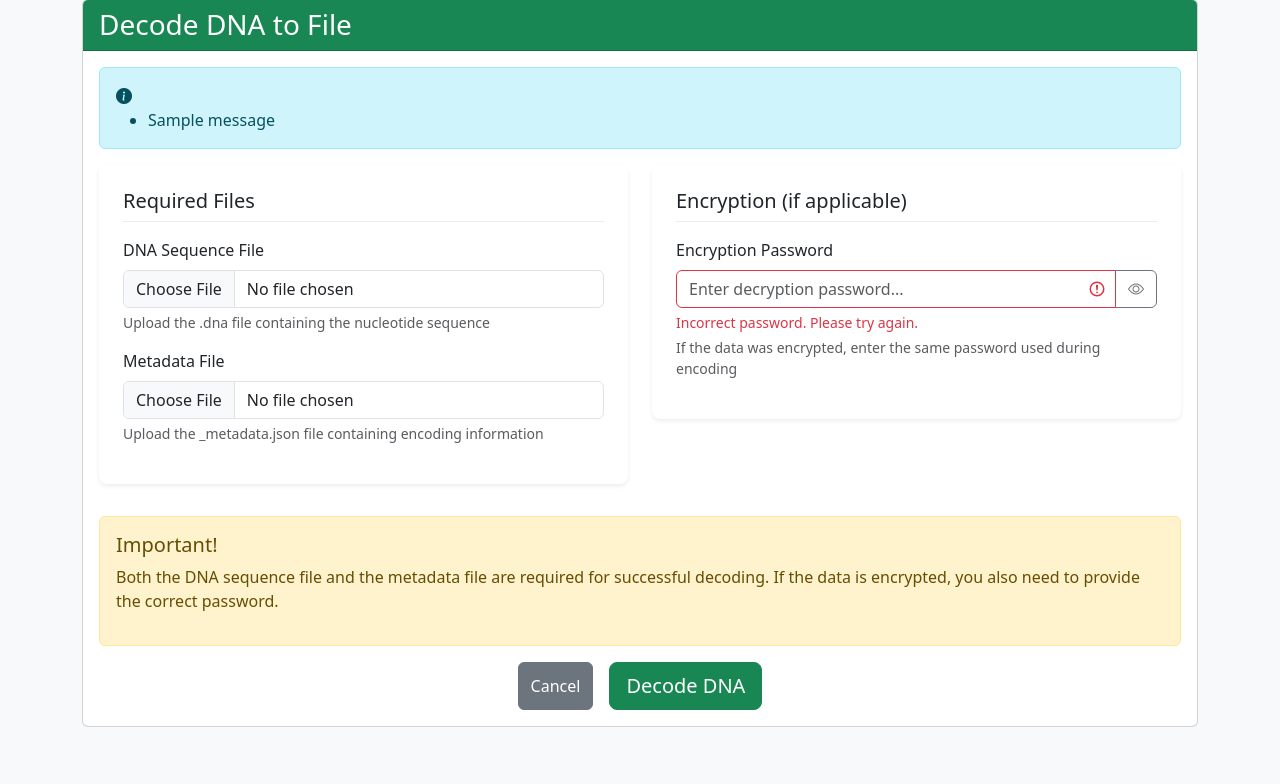
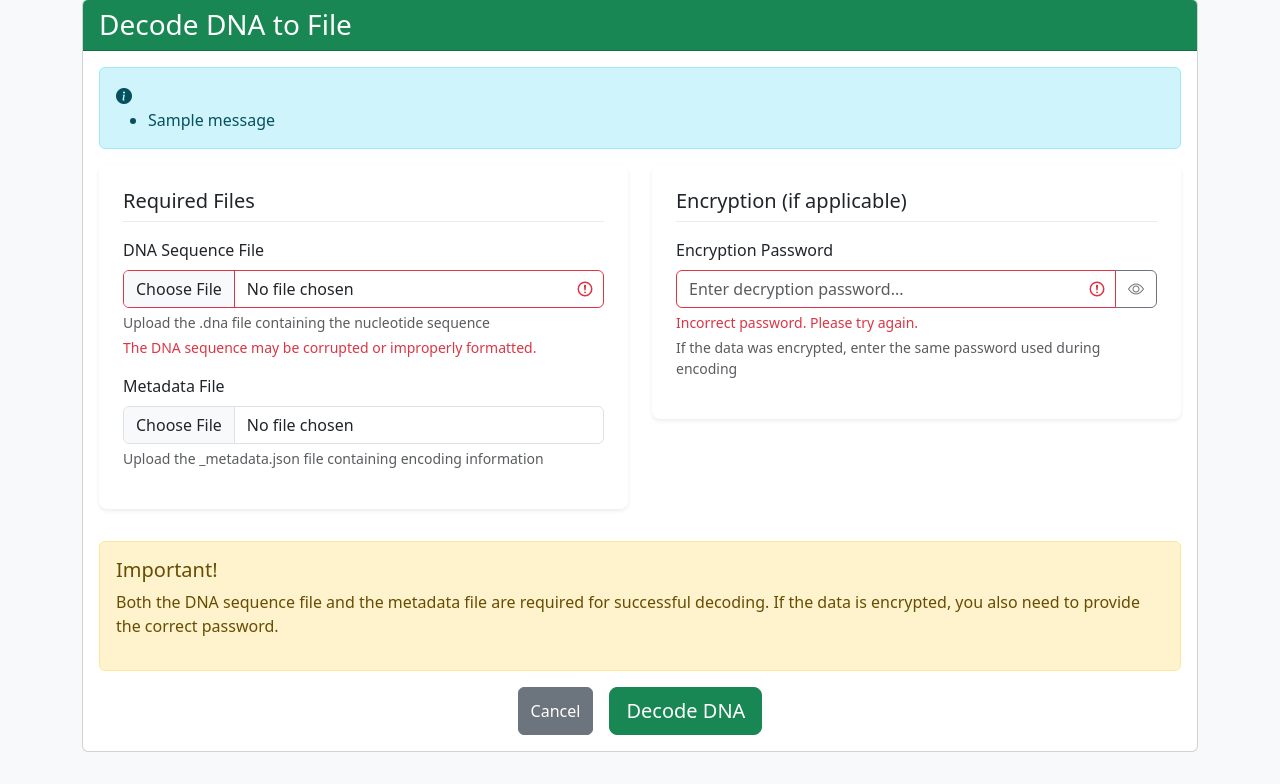
Before and after one commit to Z3R0C1PH3R/xtoDNA, a Flask app: page /decode in a window 1280 px wide. Shown: the part 73-857 px from the top of the page. Before the commit the page ends 800 px from the top, so only its background shows below. Run offline with Flask 3, Linux system fonts and the light colour scheme; one stand-in notice (Sample message) is shown; some libraries are stand-ins or nearby versions.

Commit message:
Add readme and better error

```diff
--- a/app.py
+++ b/app.py
@@ -243,8 +243,14 @@
 
                     # Ensure output is the right length
                     retrieved_data = retrieved_data[:original_encoded_length]
+                except ValueError as e:
+                    if str(e) == "PASSWORD_INCORRECT":
+                        flash('Incorrect password. Please check your password and try again.', 'error')
+                    else:
+                        flash('Decryption failed. The data may be corrupted.', 'data_error')
+                    return redirect(request.url)
                 except Exception as e:
-                    flash('Password is incorrect or the data is corrupted. Please check your password and try again.', 'error')
+                    flash('Decryption failed. The data may be corrupted.', 'data_error')
                     return redirect(request.url)
 
             # Step 3: Decompression (optional) - reverse
@@ -472,13 +478,30 @@
 
                         # Ensure output is the right length
                         retrieved_data = retrieved_data[:original_encoded_length]
+                    except ValueError as e:
+                        if str(e) == "PASSWORD_INCORRECT":
+                            flash('Incorrect password. Please check your password and try again.', 'error')
+                            return render_template('text.html',
+                                          dna_text=dna_sequence,
+                                          metadata_text=metadata_json,
+                                          config=config,
+                                          password_error=True,
+                                          show_password_info=config['use_encryption'])
+                        else:
+                            flash('Decryption failed. The data may be corrupted.', 'data_error')
+                            return render_template('text.html',
+                                          dna_text=dna_sequence,
+                                          metadata_text=metadata_json,
+                                          config=config,
+                                          data_error=True,
+                                          show_password_info=config['use_encryption'])
                     except Exception as e:
-                        flash('Decryption failed. The password appears to be incorrect.', 'error')
+                        flash('An error occurred during decryption. The data may be corrupted.', 'data_error')
                         return render_template('text.html',
                                           dna_text=dna_sequence,
                                           metadata_text=metadata_json,
                                           config=config,
-                                          password_error=True,
+                                          data_error=True,
                                           show_password_info=config['use_encryption'])
 
                 # Step 3: Decompression (optional) - reverse
--- a/templates/decode.html
+++ b/templates/decode.html
@@ -42,8 +42,10 @@
             <div class="card-body">
                 {% with messages = get_flashed_messages(with_categories=true) %}
                 {% if messages %}
-                <div class="alert {% if messages[0][0] == 'error' %}alert-danger{% else %}alert-info{% endif %}" role="alert">
+                <div class="alert {% if messages[0][0] == 'error' %}alert-danger{% elif messages[0][0] == 'data_error' %}alert-warning{% else %}alert-info{% endif %}" role="alert">
                     {% if messages[0][0] == 'error' %}
+                    <i class="bi bi-key-fill me-2"></i>
+                    {% elif messages[0][0] == 'data_error' %}
                     <i class="bi bi-exclamation-triangle-fill me-2"></i>
                     {% else %}
                     <i class="bi bi-info-circle-fill me-2"></i>
@@ -65,8 +67,13 @@
 
                                 <div class="mb-3">
                                     <label for="dna_file" class="form-label">DNA Sequence File</label>
-                                    <input type="file" class="form-control" id="dna_file" name="dna_file" required>
+                                    <input type="file" class="form-control {% if get_flashed_messages(category_filter=['data_error']) %}is-invalid{% endif %}" id="dna_file" name="dna_file" required>
                                     <div class="form-text">Upload the .dna file containing the nucleotide sequence</div>
+                                    {% if get_flashed_messages(category_filter=['data_error']) %}
+                                    <div class="invalid-feedback">
+                                        The DNA sequence may be corrupted or improperly formatted.
+                                    </div>
+                                    {% endif %}
                                 </div>
 
                                 <div class="mb-3">
--- a/test2.py
+++ b/test2.py
@@ -157,7 +157,8 @@
     """Decrypt data using a password and salt."""
     # First verify the password
     if not verify_password(password, password_hash, verification_salt):
-        raise ValueError("Incorrect password. Please check your password and try again.")
+        # Specific error for incorrect password
+        raise ValueError("PASSWORD_INCORRECT")
 
     try:
         # Derive the same key and IV using the password and stored salt
@@ -167,8 +168,8 @@
         key_iv_tuple = (key, iv)
         return decrypt_data(encrypted_data, key_iv_tuple, original_length)
     except Exception as e:
-        # Add more specific error for password failures
-        raise ValueError("Decryption failed. The password appears to be incorrect.") from e
+        # Different error for other decryption issues
+        raise ValueError("DECRYPTION_FAILED") from e
 
 def pad_data(data):
     """PKCS#7 padding for AES block size (16 bytes)."""
@@ -418,8 +419,10 @@
                 # Ensure output is the right length
                 retrieved_data = retrieved_data[:original_encoded_length]
             except ValueError as e:
-                print(f"Decryption failed: {e}")
-                print("This may be due to an incorrect password.")
+                if str(e) == "PASSWORD_INCORRECT":
+                    print("Error: Incorrect password.")
+                elif str(e) == "DECRYPTION_FAILED":
+                    print("Error: Decryption failed due to an unknown issue.")
                 return
             except Exception as e:
                 print(f"Decryption failed: {e}")
```
Also changed, not shown: templates/text.html (+6 -1 lines), README.md.
